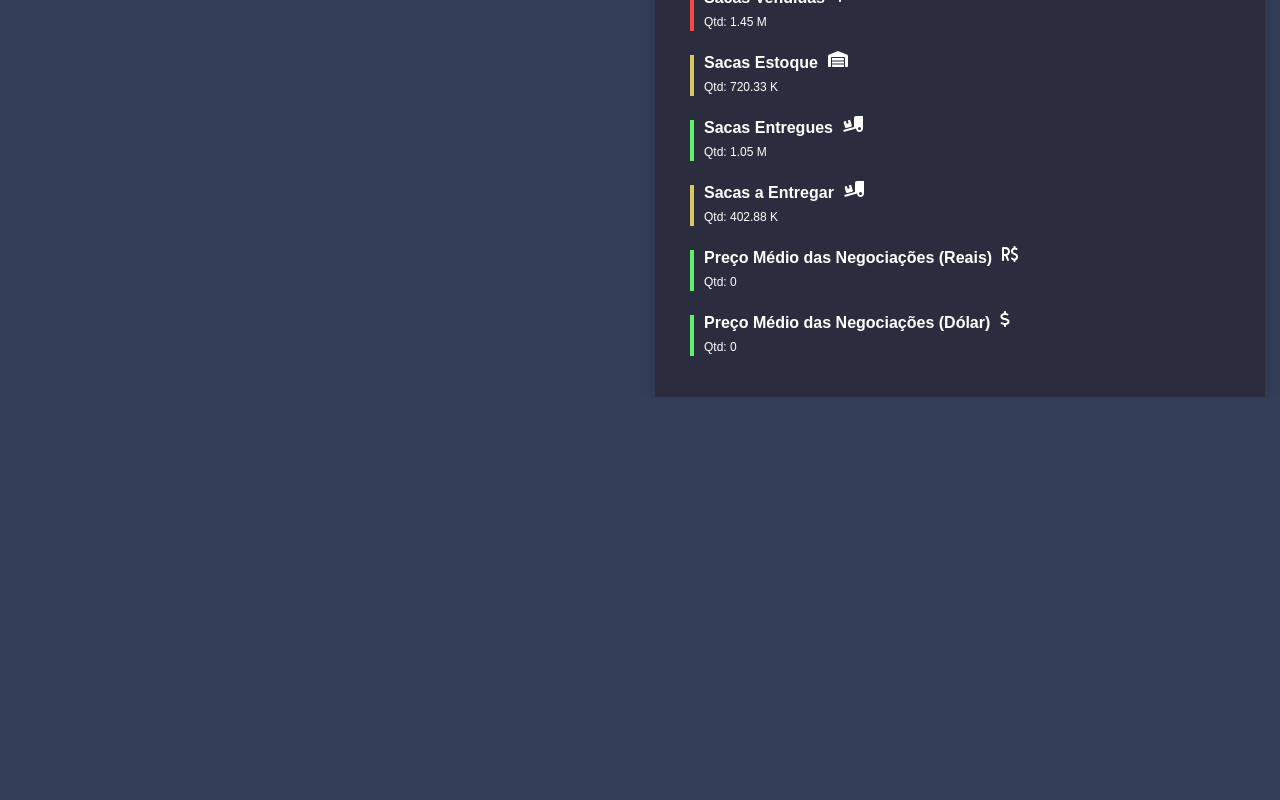
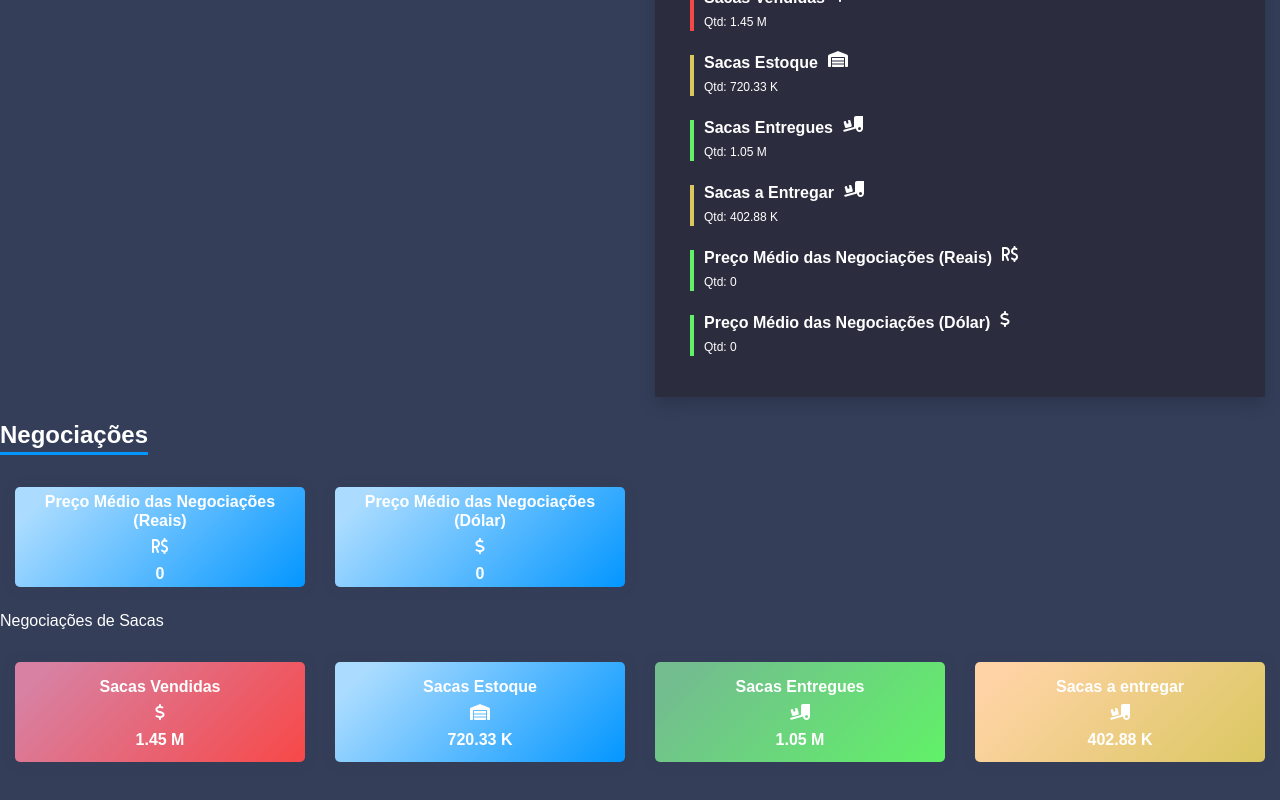
Before and after one commit to pedrohtbl/angular-ivy-auab1l, an Angular app: page / in a window 1280 px wide. Shown: the part 1976-2776 px from the top of the page. Before the commit the page ends 2373 px from the top, so only its background shows below. Built offline with nearby package versions, Linux system fonts and the light colour scheme; what ng-apexcharts would draw is missing.

Commit message:
6 files modified

```diff
--- a/src/app/charts-negotiations/charts-negotiations.component.css
+++ b/src/app/charts-negotiations/charts-negotiations.component.css
@@ -0,0 +1,4 @@
+#chart{
+  display: flex;
+  justify-content: center;
+}
--- a/src/app/charts-negotiations/charts-negotiations.component.html
+++ b/src/app/charts-negotiations/charts-negotiations.component.html
@@ -3,12 +3,11 @@
     [title]="chartOptions.titles"
     [series]="chartOptions.series"
     [chart]="chartOptions.chart"
-    [plotOptions]="chartOptions.plotOptions"
     [labels]="chartOptions.labels"
     [legend]="chartOptions.legend"
-    [stroke]="chartOptions.stroke"
-    [fill]="chartOptions.fill"
     [colors]="chartOptions.colors"
+    [responsive]="chartOptions.responsive"
     [tooltip]="chartOptions.tooltip"
+    [plotOptions]="chartOptions.plotOptions"
   ></apx-chart>
 </div>
--- a/src/app/charts-negotiations/charts-negotiations.component.ts
+++ b/src/app/charts-negotiations/charts-negotiations.component.ts
@@ -5,6 +5,7 @@ import {
   ApexLegend,
   ApexNonAxisChartSeries,
   ApexPlotOptions,
+  ApexResponsive,
   ApexStroke,
   ApexTitleSubtitle,
   ApexTooltip,
@@ -22,7 +23,8 @@ export interface ChartOptions {
   titles: ApexTitleSubtitle;
   fill: ApexFill;
   colors: any[];
-  tooltip: ApexTooltip
+  tooltip: ApexTooltip;
+  responsive: ApexResponsive[]
 }
 
 @Component({
@@ -34,46 +36,155 @@ export class ChartsNegotiationsComponent implements OnInit {
   @ViewChild('chart') chart: ChartComponent;
   public chartOptions: Partial<ChartOptions>;
 
+  @Input() series: any;
+
   constructor() {
+
+   }
+
+  ngOnInit() {
     this.chartOptions = {
       chart: {
-        type: 'radialBar',
-        height: 350,
-        width: 380,
+        type: 'donut',
+        width: 500,
+        foreColor: '#FFF',
       },
-      plotOptions: {
-        radialBar: {
-          inverseOrder: true,
-          hollow: {
-            margin: 5,
-            size: '48%',
-            background: 'transparent',
-
+      colors: ['#dac761', '#61f168'],
+      responsive: [{
+        breakpoint: 1120,
+        options: {
+          chart: {
+            width: 400
           },
-          track: {
-            show: false,
+          legend: {
+            show: true,
+            position: 'right',
+            offsetY: 260,
+            offsetX: -40,
+            fontSize: 11
           },
-          startAngle: -180,
-          endAngle: 180
-
-        },
+          labels: ['Sacas A Entregar', 'Sacas Entregues'],
+        }
       },
-      stroke: {
-        lineCap: 'round'
+      {
+        breakpoint: 950,
+        options: {
+          chart: {
+            width: 350,
+          },
+          legend: {
+            show: true,
+            position: 'bottom',
+            offsetX: 190,
+            offsetY: 5,
+            width: 170,
+            fontSize: 10,
+          },
+          labels: ['Sacas A Entregar', 'Sacas Entregues'],
+        }
       },
-      series: [71, 63, 77],
-      labels: ['June', 'May', 'April'],
+      {
+        breakpoint: 830,
+        options: {
+          chart: {
+            width: 300,
+          },
+          legend: {
+            show: true,
+            position: 'left',
+            offsetY: 190,
+            offsetX: -30,
+            fontSize: 9
+          },
+          labels: ['Sacas A Entregar', 'Sacas Entregues'],
+        }
+      },
+      {
+        breakpoint: 768,
+        options: {
+          chart: {
+            width: 500,
+          },
+          legend: {
+            show: true,
+            position: 'bottom',
+            offsetX: 300,
+            offsetY: 0,
+            fontSize: 12
+          },
+          labels: ['Sacas A Entregar', 'Sacas Entregues'],
+        }
+      },
+      {
+        breakpoint: 560,
+        options: {
+          chart: {
+            width: 400,
+          },
+          legend: {
+            show: true,
+            position: 'bottom',
+            offsetX: 235,
+            offsetY: 0,
+          },
+          labels: ['Sacas A Entregar', 'Sacas Entregues'],
+        }
+      },
+      {
+        breakpoint: 430,
+        options: {
+          chart: {
+            width: 300,
+          },
+          legend: {
+            show: true,
+            position: 'bottom',
+            offsetX: 150,
+          },
+          labels: ['A Entregar', 'Entregues'],
+        }
+      },
+      {
+        breakpoint: 340,
+        options: {
+          chart: {
+            width: 200,
+          },
+          legend: {
+            show: true,
+            position: 'bottom',
+            offsetX: 0,
+            offsetY: 8,
+            fontSize: 9,
+          },
+          labels: ['A Entregar', 'Entregues'],
+        }
+      }
+    ],
+      titles: {
+        text: 'Negociações'
+      },
+      plotOptions:{
+        pie:{
+          donut:{
+            size: '70%'
+          }
+        }
+      },
+      series: this.series.map(e => Number(e)),
+      labels: ['Sacas A Entregar', 'Sacas Entregues'],
       legend: {
         show: true,
         floating: true,
-        position: 'right',
-        offsetX: 70,
-        offsetY: 240
+        position: 'left',
+        offsetY: 350,
+        fontSize: '12',
       },
+      tooltip: {
+        theme: 'dark',
+        fillSeriesColor: false,
+      }
     }
-   }
-
-  ngOnInit() {
   }
 
 }
--- a/src/app/dashboard/dashboard.component.css
+++ b/src/app/dashboard/dashboard.component.css
@@ -23,6 +23,7 @@ strong {
 .content-area {
   max-width: 1280px;
   margin: 0 auto;
+  padding-bottom: 50px;
 }
 
 .content-area h4{
--- a/src/app/dashboard/dashboard.component.html
+++ b/src/app/dashboard/dashboard.component.html
@@ -325,11 +325,9 @@
         <div class="row mt-4">
           <div class="col-md-6">
             <div class="box shadow mt-4">
-              <app-radial-bar-chart
-                [value]="value"
-                [name]="negotiationName"
-                [percentage]="percentage"
-              ></app-radial-bar-chart>
+              <app-charts-negotiations
+                [series]="mountPercentageNegotiation()"
+              ></app-charts-negotiations>
             </div>
           </div>
           <div class="col-md-6">
@@ -404,7 +402,66 @@
           </div>
         </div>
 
+        <div class="row mt-4">
+          <h4>Negociações</h4>
+        </div>
 
+        <div class="row mt-4">
+          <div class="col-md-3">
+            <app-card
+              class="container box spark-box box1"
+              [icon]="iconReal"
+              name="Preço Médio das Negociações (Reais)"
+              [value]="negotiation[0].avgPriceBRL"
+            ></app-card>
+          </div>
+          <div class="col-md-3">
+            <app-card
+              class="container box spark-box box1"
+              [icon]="iconDolar"
+              name="Preço Médio das Negociações (Dólar)"
+              [value]="negotiation[0].avgPriceUSD"
+            ></app-card>
+          </div>
+        </div>
+
+        <div class="row mt-4">
+          <h5>Negociações de Sacas</h5>
+        </div>
+        <div class="row mt-4">
+          <div class="col-md-3">
+            <app-card
+              class="container box spark-box box4"
+              [icon]="iconDolar"
+              name="Sacas Vendidas"
+              [value]="negotiation[0].bagsSold"
+            ></app-card>
+          </div>
+          <div class="col-md-3">
+            <app-card
+              class="container box spark-box box1"
+              [icon]="iconWareHouse"
+              name="Sacas Estoque"
+              [value]="negotiation[0].bagsInStock"
+            ></app-card>
+          </div>
+          <div class="col-md-3">
+            <app-card
+              class="container box spark-box box2"
+              [icon]="iconLoad"
+              name="Sacas Entregues"
+              [value]="negotiation[0].bagsDelivered"
+            ></app-card>
+          </div>
+          <div class="col-md-3">
+            <app-card
+              class="container box spark-box box3"
+              [icon]="iconLoad"
+              name="Sacas a entregar"
+              [value]="negotiation[0].bagsToDeliver"
+            ></app-card>
+          </div>
+        </div>
       </div>
     </div>
   </div>
--- a/src/app/dashboard/dashboard.component.ts
+++ b/src/app/dashboard/dashboard.component.ts
@@ -67,9 +67,8 @@ export class DashboardComponent implements OnInit {
 		}
 	]
 
-  public value = this.negotiation[0].bagsDelivered
-  public percentage = ((this.negotiation[0].bagsDelivered *100)/this.negotiation[0].bagsSold).toFixed(2)
-  public negotiationName = 'Sacas Entregues'
+  public percentageToDeliver = ((this.negotiation[0].bagsToDeliver *100)/this.negotiation[0].bagsSold).toFixed(2)
+  public percentageDelivered = ((this.negotiation[0].bagsDelivered *100)/this.negotiation[0].bagsSold).toFixed(2)
 
   constructor(
     private sparkSharedEventsService: SparkSharedEventsService,
@@ -80,6 +79,10 @@ export class DashboardComponent implements OnInit {
     this.sendData();
     this.sendDataBalance()
     console.log('dashboard');
+  }
+
+  public mountPercentageNegotiation (){
+    return [this.percentageToDeliver, this.percentageDelivered]
   }
 
   public sendData() {
```
